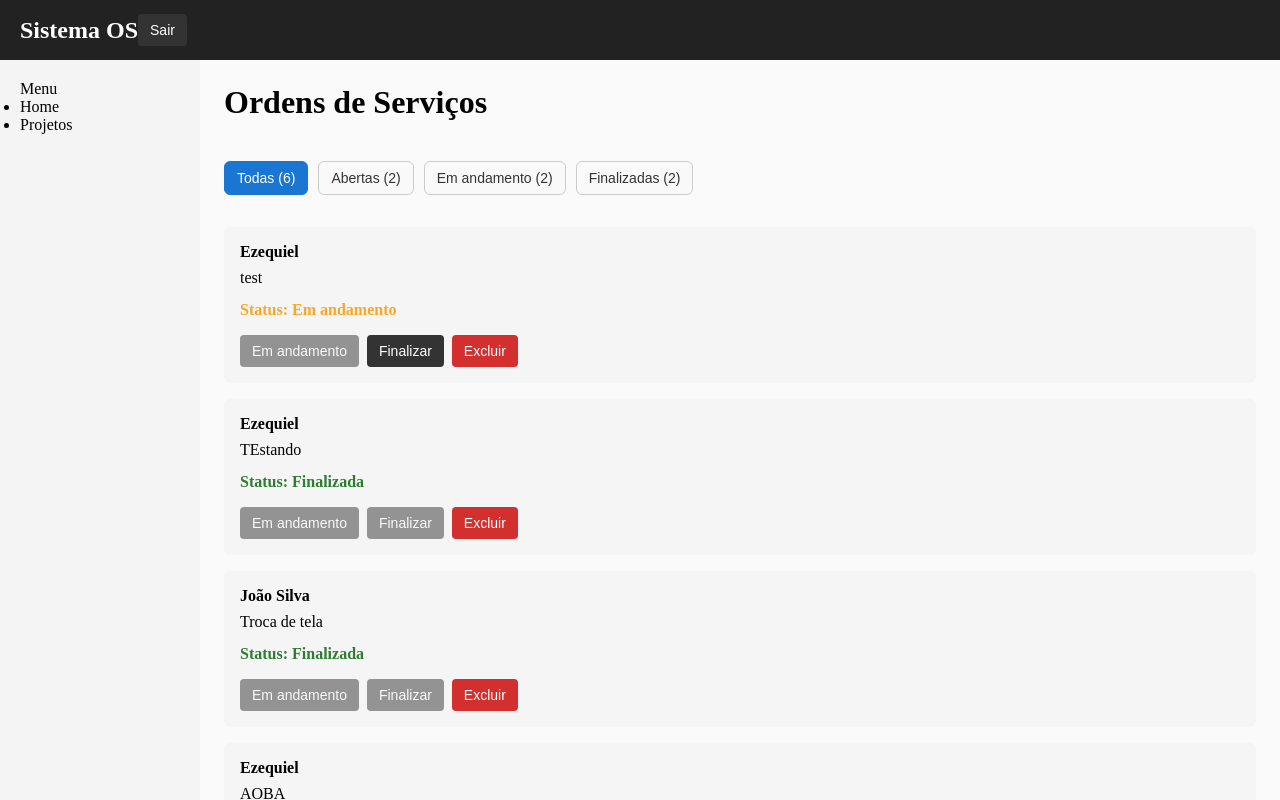
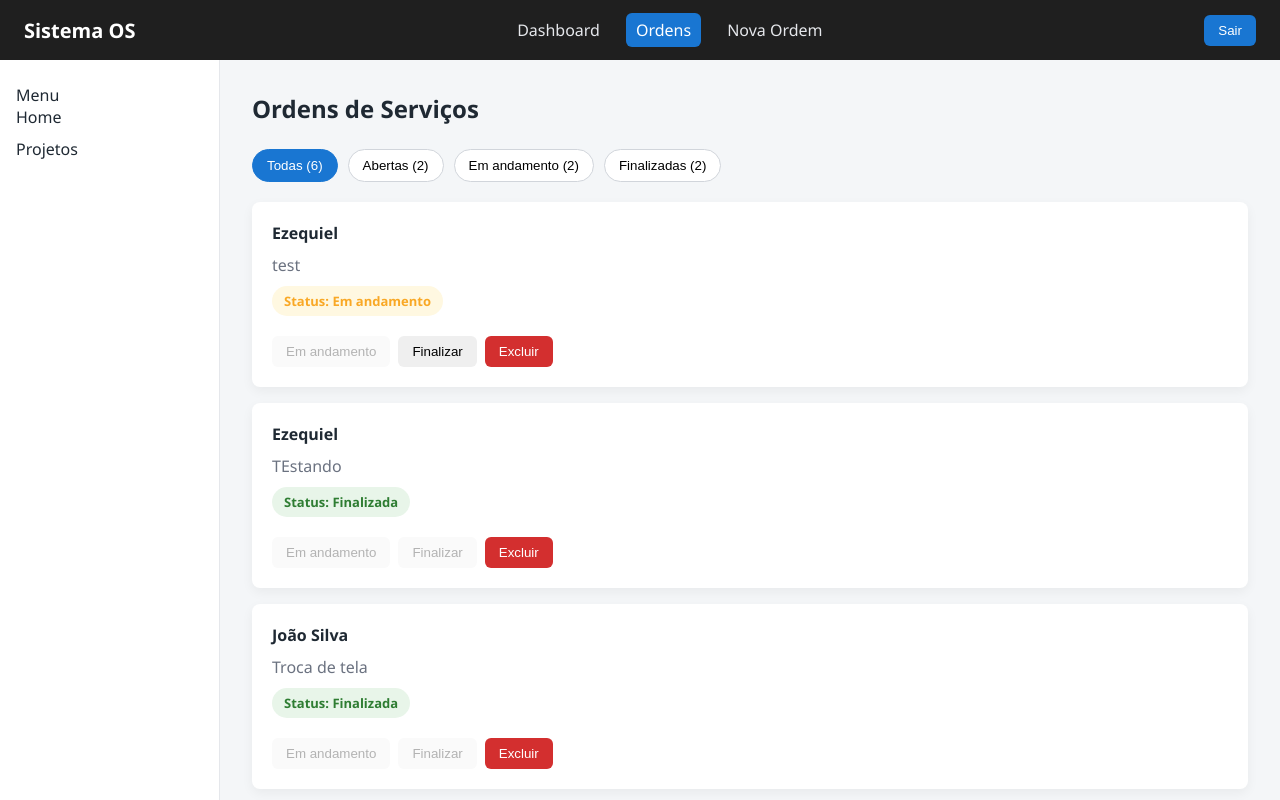
Before and after one commit to Mercesz/sistema-ordens-servico, a React (Vite) app: page /ordens in a window 1280 px wide. Shown: the top 800 px of the page. Built offline with nearby package versions, Linux system fonts and the light colour scheme; data requests are answered from the project's data file; sample sign-in values are in the browser's storage.

Commit message:
refactor: Ajustando o header e melhorando a navegação entre as pages

```diff
--- a/src/App.css
+++ b/src/App.css
@@ -1,127 +1,282 @@
-/* Reset básico */
+/* ========================
+   RESET & BASE
+======================== */
 * {
     margin: 0;
     padding: 0;
     box-sizing: border-box;
 }
 
+:root {
+    --primary: #1976d2;
+    --primary-dark: #115293;
+    --danger: #d32f2f;
+    --success: #2e7d32;
+    --warning: #f9a825;
+
+    --bg: #f4f6f8;
+    --card-bg: #ffffff;
+    --text: #1f2933;
+    --text-light: #6b7280;
+
+    --radius: 8px;
+}
+
+body {
+    font-family: "Segoe UI", Roboto, Arial, sans-serif;
+    background-color: var(--bg);
+    color: var(--text);
+}
+
+/* ========================
+   HEADER
+======================== */
+.header {
+    height: 60px;
+    background-color: #1f1f1f;
+    color: #fff;
+
+    display: flex;
+    align-items: center;
+    justify-content: space-between;
+
+    padding: 0 24px;
+}
+
+.header h1 {
+    font-size: 20px;
+    font-weight: 600;
+}
+
+.header button {
+    background-color: var(--primary);
+    border: none;
+    padding: 8px 14px;
+    border-radius: 6px;
+    color: #fff;
+    cursor: pointer;
+    font-weight: 500;
+}
+
+.header button:hover {
+    background-color: var(--primary-dark);
+}
+
+/* ========================
+   LAYOUT
+======================== */
 .app-layout {
     display: flex;
     min-height: calc(100vh - 60px);
 }
 
+/* ========================
+   SIDEBAR
+======================== */
+.sidebar {
+    width: 220px;
+    background-color: #ffffff;
+    border-right: 1px solid #e5e7eb;
+    padding: 24px 16px;
+}
+
+.sidebar h3 {
+    font-size: 14px;
+    text-transform: uppercase;
+    color: var(--text-light);
+    margin-bottom: 12px;
+}
+
+.sidebar ul {
+    list-style: none;
+}
+
+.sidebar li {
+    margin-bottom: 10px;
+}
+
+.sidebar a {
+    text-decoration: none;
+    color: var(--text);
+    font-weight: 500;
+    padding: 8px 12px;
+    display: block;
+    border-radius: 6px;
+}
+
+.sidebar a:hover {
+    background-color: #e3f2fd;
+    color: var(--primary);
+}
+
+/* ========================
+   CONTENT
+======================== */
 .content {
     flex: 1;
-    padding: 24px;
+    padding: 32px;
+}
+
+.content h1 {
+    font-size: 24px;
+    margin-bottom: 24px;
+}
+
+/* ========================
+   CARDS (ORDENS)
+======================== */
+.card {
+    background-color: var(--card-bg);
+    border-radius: var(--radius);
+    padding: 20px;
+    margin-bottom: 16px;
+
+    box-shadow: 0 4px 12px rgba(0, 0, 0, 0.05);
+
     display: flex;
     flex-direction: column;
-    gap: 16px;
-    background-color: #fafafa;
+    gap: 10px;
 }
 
-h1 {
-    margin-bottom: 8px;
+.card strong {
+    font-size: 16px;
 }
 
-.card {
-    background-color: #f5f5f5;
-    padding: 16px;
-    border-radius: 6px;
-    display: flex;
-    flex-direction: column;
-    gap: 8px;
+.card p {
+    color: var(--text-light);
 }
 
+/* ========================
+   STATUS
+======================== */
+.status {
+    display: inline-block;
+    padding: 6px 12px;
+    border-radius: 999px;
+    font-size: 13px;
+    font-weight: 600;
+    width: fit-content;
+}
+
+.status.aberta {
+    background-color: #e3f2fd;
+    color: var(--primary);
+}
+
+.status.em-andamento {
+    background-color: #fff8e1;
+    color: var(--warning);
+}
+
+.status.finalizada {
+    background-color: #e8f5e9;
+    color: var(--success);
+}
+
+/* ========================
+   BUTTONS
+======================== */
 .actions {
-    margin-top: 8px;
     display: flex;
     gap: 8px;
-}
-
-input {
-    padding: 8px 10px;
-    border-radius: 4px;
-    border: 1px solid #ccc;
-    width: 200px;
-    font-size: 14px;
+    margin-top: 10px;
 }
 
 button {
-    padding: 8px 12px;
-    border-radius: 4px;
+    padding: 8px 14px;
+    border-radius: 6px;
     border: none;
-    background-color: #333;
-    color: #fff;
     cursor: pointer;
-    font-size: 14px;
+    font-weight: 500;
 }
 
-button:hover {
-    opacity: 0.9;
+button.primary {
+    background-color: var(--primary);
+    color: #fff;
 }
 
-button:disabled {
-    opacity: 0.5;
-    cursor: not-allowed;
-}
-
-.status {
-    display: inline-block;
-    margin-top: 6px;
-    font-weight: bold;
-}
-
-.status.aberta {
-    color: #1E88E5;
-}
-
-.status.em-andamento {
-    color: #F9A825;
-}
-
-.status.finalizada {
-    color: #2E7D32;
-}
-
-form {
-    display: flex;
-    flex-direction: column;
-    gap: 12px;
-    margin-top: 20px;
-    max-width: 400px;
-}
-
-/* Filtros Ordens  */
-
-.filters {
-    display: flex;
-    gap: 10px;
-    margin: 16px 0;
-}
-
-.filters button {
-    border-radius: 6px;
-    border: 1px solid #ccc;
-    background-color: #f9f9f9;
-    color: #333;
-    font-weight: 500;
-    transition: all 0.2s ease;
-}
-
-.filters button:hover {
-    background-color: #eaeaea;
-}
-
-.filters button.active {
-    background-color: #1976d2;
-    color: #fff;
-    border-color: #1976d2;
+button.primary:hover {
+    background-color: var(--primary-dark);
 }
 
 button.danger {
-    background-color: #D32F2F;
+    background-color: var(--danger);
+    color: #fff;
 }
 
 button.danger:hover {
     background-color: #b71c1c;
 }
+
+/* ========================
+   FORMS
+======================== */
+form {
+    max-width: 420px;
+    background-color: var(--card-bg);
+    padding: 24px;
+    border-radius: var(--radius);
+    box-shadow: 0 4px 12px rgba(0, 0, 0, 0.05);
+
+    display: flex;
+    flex-direction: column;
+    gap: 14px;
+}
+
+input {
+    padding: 10px 12px;
+    border-radius: 6px;
+    border: 1px solid #d1d5db;
+    font-size: 14px;
+}
+
+input:focus {
+    outline: none;
+    border-color: var(--primary);
+}
+
+/* ========================
+   FILTERS
+======================== */
+.filters {
+    display: flex;
+    gap: 10px;
+    margin-bottom: 20px;
+}
+
+.filters button {
+    background-color: #ffffff;
+    border: 1px solid #d1d5db;
+    padding: 8px 14px;
+    border-radius: 20px;
+    font-weight: 500;
+}
+
+.filters button.active {
+    background-color: var(--primary);
+    color: #fff;
+    border-color: var(--primary);
+}
+
+
+.nav {
+    display: flex;
+    gap: 16px;
+}
+
+.nav a {
+    text-decoration: none;
+    color: #e5e7eb;
+    font-weight: 500;
+    padding: 6px 10px;
+    border-radius: 6px;
+}
+
+.nav a:hover {
+    background-color: rgba(255, 255, 255, 0.1);
+}
+
+.nav a.active {
+    background-color: var(--primary);
+    color: #fff;
+}
--- a/src/components/Header.css
+++ /dev/null
@@ -1,8 +0,0 @@
-.header{
-    height: 60px;
-    background-color: #222;
-    color: #FFF;
-    display: flex;
-    align-items: center;
-    padding: 0 20px;
-}
--- a/src/components/Header.jsx
+++ b/src/components/Header.jsx
@@ -1,22 +1,23 @@
-import './Header.css';
-import { useAuth } from "../hooks/useAuth";
-import { useNavigate } from 'react-router-dom';
+import { NavLink, useNavigate } from "react-router-dom";
 
-function Header() {
-    const { logout } = useAuth();
+export default function Header() {
     const navigate = useNavigate();
 
     function handleLogout() {
-        logout();
         navigate("/");
     }
 
     return (
         <header className="header">
-            <h2>Sistema OS</h2>
+            <h1>Sistema OS</h1>
+
+            <nav className="nav">
+                <NavLink to="/dashboard">Dashboard</NavLink>
+                <NavLink to="/ordens">Ordens</NavLink>
+                <NavLink to="/nova-ordem">Nova Ordem</NavLink>
+            </nav>
+
             <button onClick={handleLogout}>Sair</button>
         </header>
-    )
+    );
 }
-
-export default Header;
```
